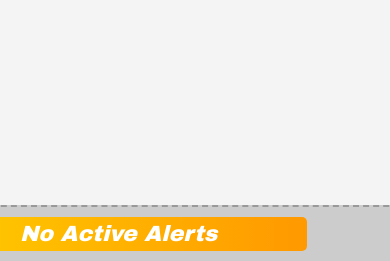
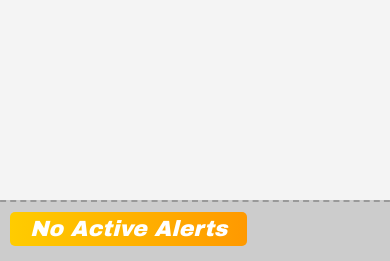
Before and after one commit to WeathertrackUS/OBS-Weather-Tools, a Flask app: page / in a window 390 px wide. Shown: the part 583-844 px from the top of the page. Run offline with Flask 3, Linux system fonts and the light colour scheme; data that the repository does not hold is empty.

Commit message:
Update logging level to INFO across multiple files; enhance CSS for alert layout and responsiveness; add new variable for test alerts

```diff
--- a/OBS-Weather-Tools/database.py
+++ b/OBS-Weather-Tools/database.py
@@ -14,7 +14,7 @@
 os.makedirs(os.path.dirname(db_path), exist_ok=True)
 
 # Configure logging
-logging.basicConfig(level=logging.DEBUG, format='%(asctime)s - %(levelname)s - %(message)s')
+logging.basicConfig(level=logging.INFO, format='%(asctime)s - %(levelname)s - %(message)s')
 
 def create_table(table_name, values):
     """
--- a/OBS-Weather-Tools/live_alert_main.py
+++ b/OBS-Weather-Tools/live_alert_main.py
@@ -13,9 +13,9 @@
 import json  # Add this import for JSON serialization
 
 # OBS WebSocket settings
-obs_socket_ip = "192.168.1.231"
+obs_socket_ip = "192.168.4.78"
 obs_socket_port = 4455
-obs_socket_password = "KUYaPzQqResQ5CEt"
+obs_socket_password = "VJFfpubelSgccfYR"
 
 # OBS source settings
 obs_source_settings_old = {
@@ -601,7 +601,7 @@
     ws = obsws(obs_socket_ip, obs_socket_port, obs_socket_password)
     ws.connect()
 
-    source_name = obs_source_settings.get(event)
+    source_name = obs_source_settings_old.get(event)
     if source_name:  # Check if source_name is not None
         scene_name, scene_uuid, scene_item_id = get_scene_and_source_info(source_name)
         if all((scene_name, scene_uuid, scene_item_id)):  # Check if we got all the values
--- a/OBS-Weather-Tools/main.py
+++ b/OBS-Weather-Tools/main.py
@@ -10,7 +10,7 @@
 import logging
 
 # Configure logging
-logging.basicConfig(level=logging.DEBUG, format='%(asctime)s - %(levelname)s - %(message)s')
+logging.basicConfig(level=logging.INFO, format='%(asctime)s - %(levelname)s - %(message)s')
 
 logging.debug("Starting OBS Weather Tools main.py")
 
@@ -35,6 +35,7 @@
 dashboard_var = tkinter.BooleanVar()
 spc_outlook_var = tkinter.BooleanVar()
 alert_scroll_var = tkinter.BooleanVar()
+test_alerts_var = tkinter.BooleanVar()  # New variable for test alerts
 
 
 def update_dashboard_state(*args):
@@ -157,7 +158,7 @@
 alert_scroll_checkbox.grid(row=4, column=0, padx=10, pady=10)
 
 confirm_button = ctk.CTkButton(main_frame, text="Confirm", command=confirm_action)
-confirm_button.grid(row=5, column=0, padx=10, pady=10)
+confirm_button.grid(row=6, column=0, padx=10, pady=10)
 
 live_alert_var.trace_add("write", update_dashboard_state)
 
--- a/OBS-Weather-Tools/webserver.py
+++ b/OBS-Weather-Tools/webserver.py
@@ -15,7 +15,7 @@
 )
 
 # Configure logging
-logging.basicConfig(level=logging.DEBUG, format='%(asctime)s - %(levelname)s - %(message)s')
+logging.basicConfig(level=logging.INFO, format='%(asctime)s - %(levelname)s - %(message)s')
 
 # Global variable to store the current alert scroll content
 current_alerts = []
--- a/static/css/alert_overview.css
+++ b/static/css/alert_overview.css
@@ -13,9 +13,10 @@
     width: 100%;
     display: flex;
     flex-direction: row;
-    align-items: center;
-    justify-content: space-between;
-    padding: 10px 200px 10px 60px; /* Maintained left and right padding */
+    align-items: flex-start; /* Align items to the top */
+    justify-content: flex-start; /* Align elements to the start horizontally */
+    padding-top: 10px;
+    padding-left: 20px;
     position: fixed;
     bottom: 0;
     font-family: 'Arial Black', sans-serif;
@@ -32,65 +33,61 @@
     text-align: center;
 }
 
+/* Adjusted padding and margin to reduce the gap */
 .alert-header {
     flex: 0 1 auto; /* Dynamically adjust width to text */
     font-size: 22px;
     font-weight: bold;
     text-transform: camelcase; /* Changed to camelcase for better readability */
     display: flex;
-    text-align: left;
-    padding: 5px 90px; /* Increased padding for better spacing */
+    text-align: left; /* Ensure header text is aligned to the left */
+    padding: 5px 20px; /* Reduced padding for better alignment */
     background: linear-gradient(to right, #ffcc00, #ff9900);
     color: #fff;
     border-radius: 5px;
-    margin-right: 2px; /* Reduced the margin between the alert name and the description text */
+    margin-right: 0; /* Removed unnecessary margin */
     white-space: nowrap;
     text-overflow: ellipsis;
-    margin-bottom: 0; /* Removed unnecessary bottom margin */
+    margin-bottom: 15px; /* Restore spacing below the header */
     transition: color 0.5s ease-in-out, background 0.5s ease-in-out; /* Smooth transition for text and background changes */
 }
 
+/* Make separators dynamic and ensure locations are visible */
 .alert-horizontal {
     display: flex;
     justify-content: space-between;
-    align-items: center;
-    position: relative; /* Ensure separators are independent of text */
-    padding: 0; /* Removed extra padding */
-    margin: 0; /* Removed unnecessary margins */
+    align-items: flex-start; /* Align text to the top for proper elevation */
+    gap: 10px; /* Add spacing between sections */
+}
+
+.alert-details-container, .alert-locations-container, .alert-expiration-container {
+    flex: 1; /* Allow sections to grow equally */
+    overflow: visible; /* Ensure content is not hidden */
 }
 
 .alert-separator {
-    position: absolute;
-    height: 100%;
-    width: 2px;
-    background-color: rgba(0, 0, 0, 0.5); /* Adjusted separator color */
-    z-index: 1; /* Ensure separators appear above the background */
-}
-
-.alert-separator.left {
-    left: 33%; /* Position the left separator */
-}
-
-.alert-separator.right {
-    right: 33%; /* Position the right separator */
+    flex: 0 0 2px; /* Keep separators fixed in width */
+    background-color: rgba(0, 0, 0, 0.7); /* Ensure separators are visible */
+    height: auto; /* Adjust height dynamically */
+    align-self: stretch; /* Stretch separators to match section height */
 }
 
 .alert-details, .alert-locations, .alert-expiration {
-    flex: 1;
-    text-align: center;
+    flex: 2; /* Increase space allocation for better visibility */
+    text-align: left; /* Ensure description text is aligned to the left */
     overflow: hidden; /* Ensure content stays within bounds */
     text-overflow: ellipsis;
     white-space: nowrap;
-    padding: 0 5px; /* Reduced padding for tighter alignment */
-    max-width: 33%; /* Ensure sections stay within their bounds */
+    padding: 0; /* Remove unnecessary padding */
+    max-width: none; /* Remove width constraints */
     position: relative;
     z-index: 2; /* Ensure text appears above separators */
 }
 
 .alert-details {
     border-right: 1px;
-    padding-left: 20px;
-    padding-right: 15px;
+    padding-left: 10px; /* Reduced left padding */
+    padding-right: 10px; /* Reduced right padding */
     margin: 0px;
     overflow-y: auto; /* Added to allow scrolling if content overflows */
 }
@@ -100,18 +97,19 @@
     position: relative; /* Ensure child elements are positioned relative to this container */
 }
 
+/* Ensure `.alert-locations` is fully visible */
 .alert-locations {
-    overflow: hidden; /* Prevent content from overflowing */
-    white-space: nowrap; /* Prevent wrapping */
+    position: relative; /* Ensure it is positioned relative to its container */
+    overflow: visible; /* Allow content to be fully visible */
+    white-space: normal; /* Allow text to wrap */
     animation: scroll-text 10s linear infinite; /* Automatic scrolling */
-    position: absolute; /* Ensure scrolling happens within the container */
 }
 
 .alert-expiration {
-    padding-right: 150px; /* Removed right padding for better alignment */
+    padding-right: 10px; /* Reduced right padding */
     overflow-y: auto;
     margin: 0px;
-    padding-left: 20px;
+    padding-left: 10px; /* Reduced left padding */
 }
 
 .alert-details.scrollable, .alert-locations.scrollable, .alert-expiration.scrollable {
```
Also changed, not shown: OBS-Weather-Tools/live_alert_dashboard.py (+8 -1 lines), 1 other file.
